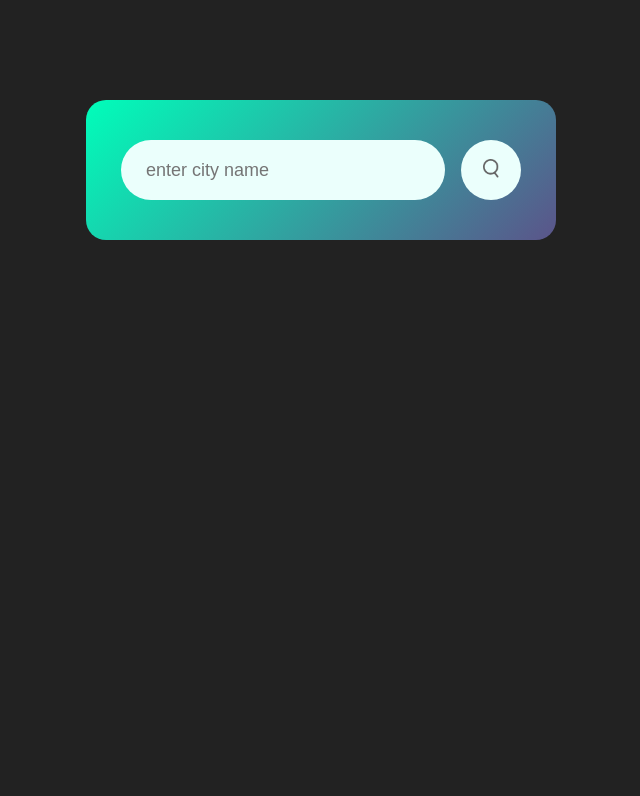
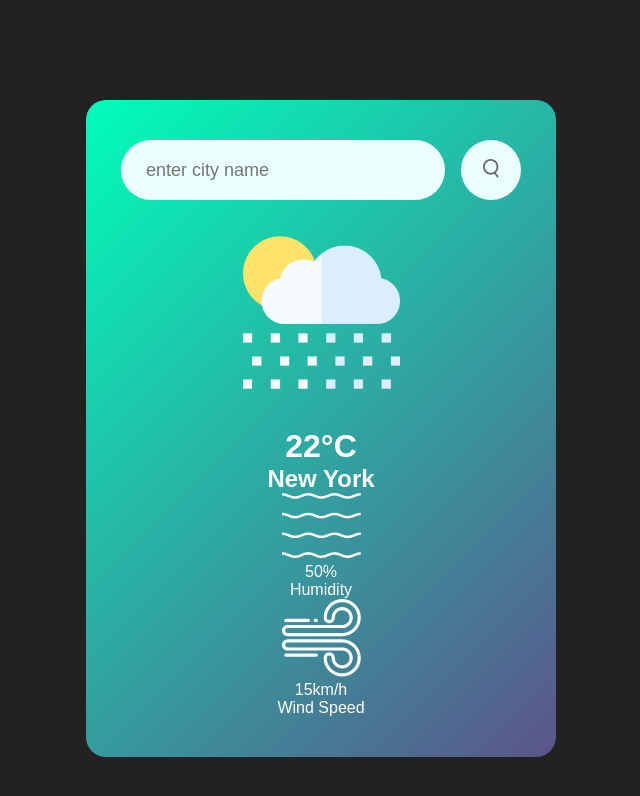
Before and after one commit to WarrenAdam/Weather-App, a plain HTML site: page index.html in a window 1280 px wide. Shown: the whole page, without its empty margins (319-959 px from the left). Drawn offline with Linux system fonts and the light colour scheme.

Commit message:
added wind speed, humidity icons to app.

```diff
--- a/index.html
+++ b/index.html
@@ -1,16 +1,40 @@
 <!DOCTYPE html>
 <html>
+
 <head>
     <meta name="viewport" content="width=device-width, intial-scale=1.0">
     <title>5-Day Weather App</title>
     <link rel="stylesheet" href="./css/style.css">
 </head>
+
 <body>
     <div class="card">
         <div class="search">
             <input type="text" placeholder="enter city name" spellcheck="false">
             <button><img src="Images/search.png"></button>
         </div>
+        <div class="weather">
+            <img src="Images/rain.png" class="weather-icon">
+            <h1 class="temp">22°C</h1>
+            <h2 class="city">New York</h2>
+            <div class="details">
+                <div class="col">
+                    <img src="Images/humidity.png">
+                    <div>
+                        <p class="humidity">50%</p>
+                        <p>Humidity</p>
+                    </div>
+                </div>
+                <div class="col">
+                    <img src="Images/wind.png">
+                    <div>
+                        <p class="wind">15km/h</p>
+                        <p>Wind Speed</p>
+                    </div>
+                </div>
+            </div>
+        </div>
     </div>
 </body>
+
 </html>
```
Lines whose indentation alone changed are shown as unchanged.
